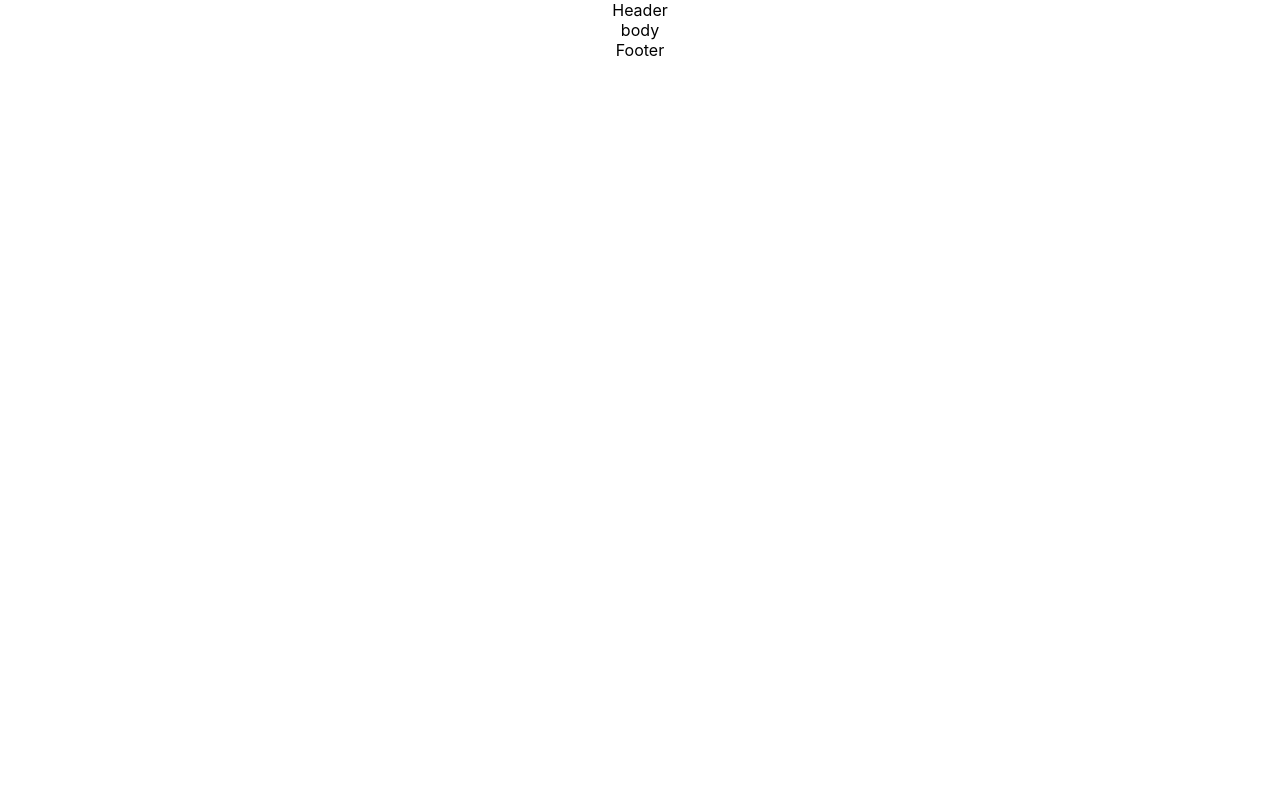
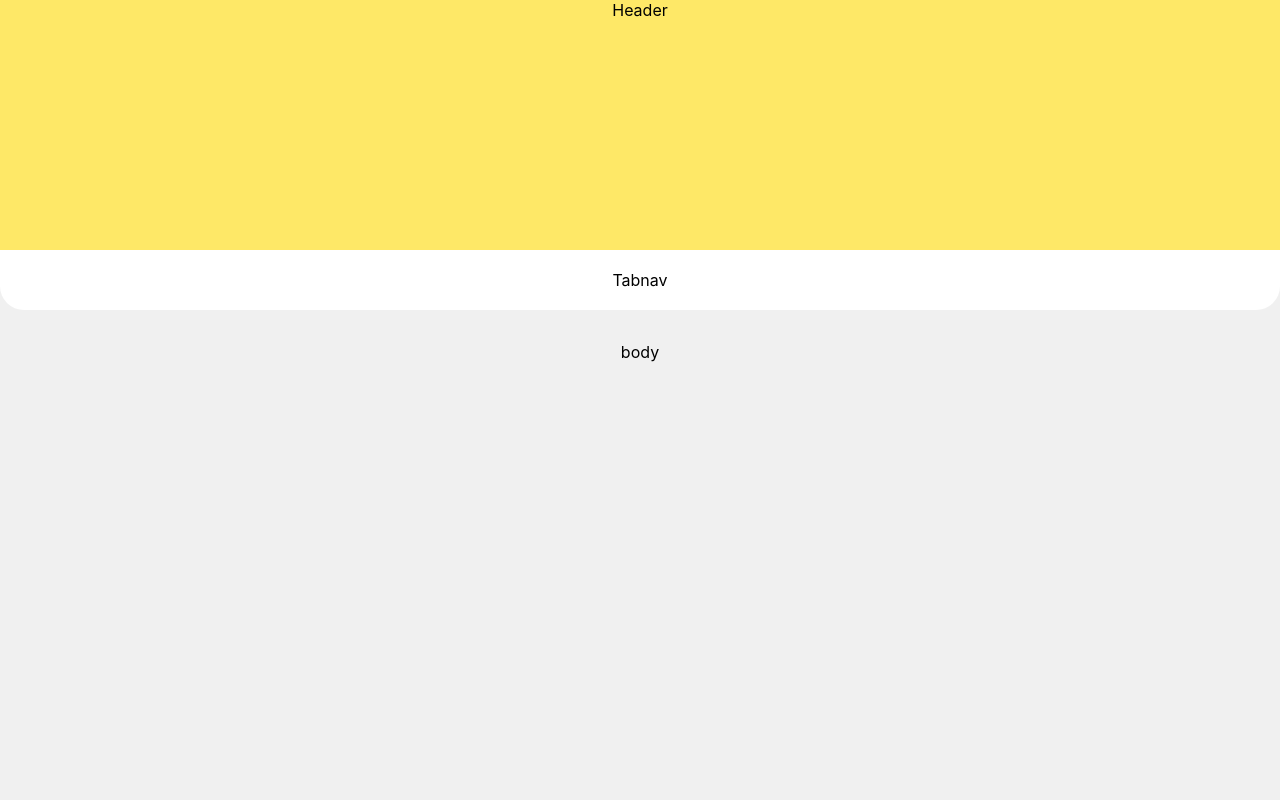
Before and after one commit to annie-capstone-sti-lipa/annie-capstone-sti-lipa.github.io, a React (Create React App) app: page / in a window 1280 px wide. Shown: the top 800 px of the page. Built offline with nearby package versions, Linux system fonts and the light colour scheme.

Commit message:
setup the page structure

```diff
--- a/src/App.scss
+++ b/src/App.scss
@@ -1,3 +1,6 @@
+@import "./styles/variables";
+
 #app {
   text-align: center;
+  background-color: $bgLight;
 }
--- a/src/App.tsx
+++ b/src/App.tsx
@@ -2,11 +2,13 @@ import "./App.scss";
 import Body from "./components/body/body";
 import Footer from "./components/footer/footer";
 import Header from "./components/header/header";
+import Tabnav from "./components/tabnav/tabnav";
 
 function App() {
   return (
     <div id="app">
       <Header />
+      <Tabnav />
       <Body />
       <Footer />
     </div>
--- /dev/null
+++ b/src/components/body/body.scss
@@ -0,0 +1,7 @@
+@import "../../styles/variables";
+@import "../../styles/presets";
+
+#body {
+  height: 800px;
+  margin: 32px;
+}
--- a/src/components/body/body.tsx
+++ b/src/components/body/body.tsx
@@ -1,3 +1,5 @@
+import "./body.scss";
+
 export default function Body() {
-  return <div>body</div>;
+  return <div id="body">body</div>;
 }
--- /dev/null
+++ b/src/components/footer/footer.scss
@@ -0,0 +1,6 @@
+@import "../../styles/variables";
+
+#footer {
+  background-color: $primaryLight;
+  height: 100px;
+}
--- a/src/components/footer/footer.tsx
+++ b/src/components/footer/footer.tsx
@@ -1,3 +1,5 @@
+import "./footer.scss";
+
 export default function Footer() {
-  return <div>Footer</div>;
+  return <div id="footer">Footer</div>;
 }
--- /dev/null
+++ b/src/components/header/header.scss
@@ -0,0 +1,7 @@
+@import "../../styles/variables";
+@import "../../styles/presets";
+
+#header {
+  background-color: $primary;
+  height: 250px;
+}
--- a/src/components/header/header.tsx
+++ b/src/components/header/header.tsx
@@ -1,3 +1,5 @@
+import "./header.scss";
+
 export default function Header() {
-  return <div>Header</div>;
+  return <div id="header">Header</div>;
 }
--- /dev/null
+++ b/src/components/tabnav/tabnav.scss
@@ -0,0 +1,9 @@
+@import "../../styles/presets";
+@import "../../styles/variables";
+
+#tabnav {
+  background-color: white;
+  border-radius: 0 0 $borderRadius * 3 $borderRadius * 3;
+
+  @extend .default-padding;
+}
--- /dev/null
+++ b/src/components/tabnav/tabnav.tsx
@@ -0,0 +1,5 @@
+import "./tabnav.scss";
+
+export default function Tabnav() {
+  return <div id="tabnav">Tabnav</div>;
+}
--- a/src/styles/_presets.scss
+++ b/src/styles/_presets.scss
@@ -3,15 +3,19 @@
 @import "./hover-cursors";
 
 .rounded-border {
-  border-radius: $borderRadius/2;
+  border-radius: $borderRadius;
 }
 
 .circular-border {
-  border-radius: $borderRadius;
+  border-radius: $borderRadius * 3;
 }
 
 .box-shadow {
-  box-shadow: 0em 0em 1em #2c2c2c;
+  box-shadow: 0em 0em 1em $bgDark;
+}
+
+.box-shadow-light {
+  box-shadow: 0em 0em 1em lighten($bgDark, 20%);
 }
 
 .default-padding {
--- a/src/styles/_variables.scss
+++ b/src/styles/_variables.scss
@@ -1,5 +1,6 @@
 // COLORS
-$primary: #fee65c;
+// $primary: #fee65c;
+$primary: #fee867;
 $secondary: #40b8ea;
 
 $primaryLight: lighten($primary, 10%);
```
